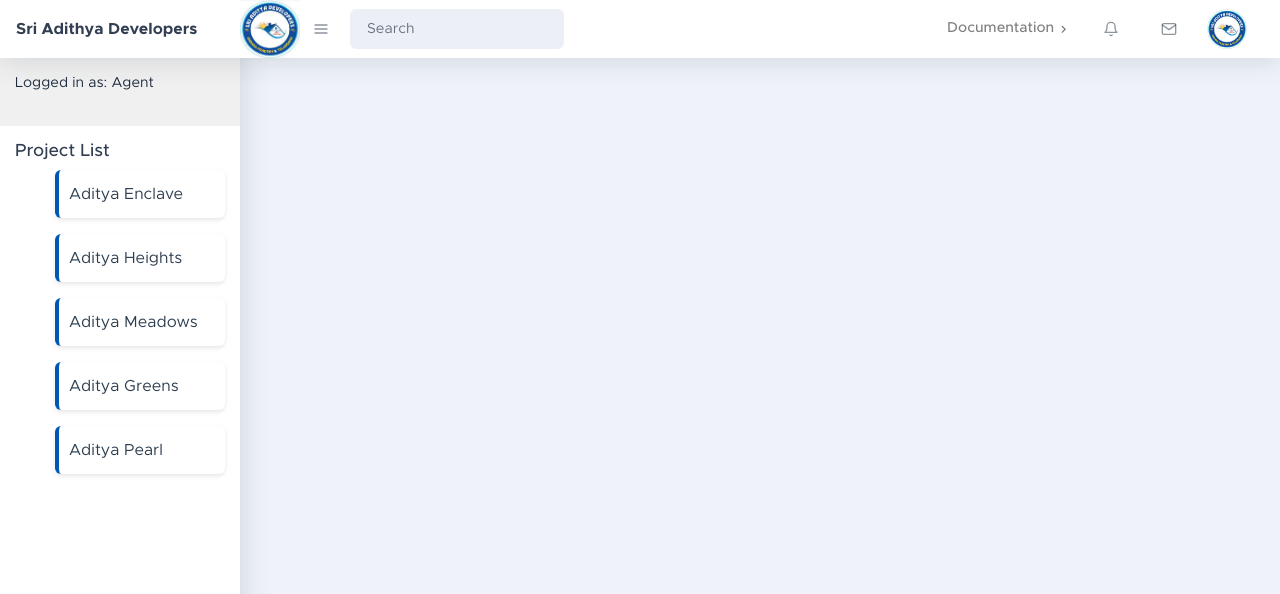
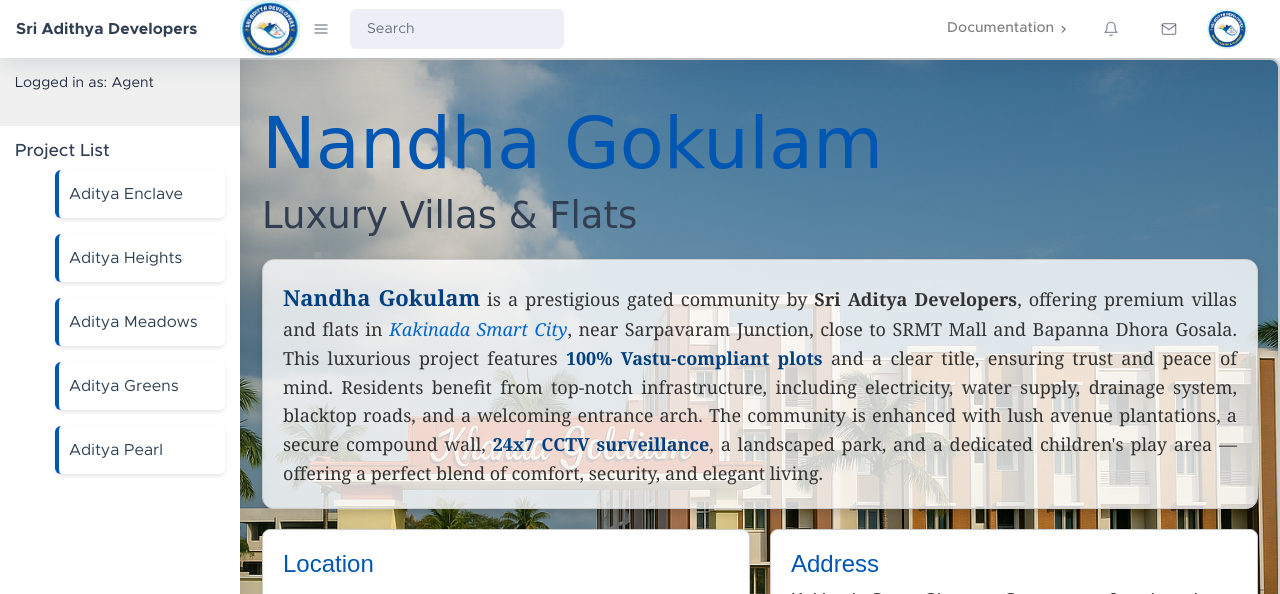
Before and after one commit to atulitha/sriadityadevelopers, a Python web app: template templates/Aditya Heights.html in a window 1280 px wide. Shown: the top 594 px of the page. Run offline with Jinja, Linux system fonts and the light colour scheme; the template is opened without the code that fills it, so the values that code supplies are empty; some libraries are stand-ins or nearby versions.

Commit message:
Enhance Aditya Heights page: improve layout, add content sections, and refine styles for better presentation

```diff
--- a/templates/Aditya Heights.html
+++ b/templates/Aditya Heights.html
@@ -43,7 +43,31 @@
             box-shadow: 0 8px 16px rgba(0, 0, 0, 0.2); /* Enhances shadow for floating effect */
             transition: transform 0.3s ease, box-shadow 0.3s ease; /* Smooth transition */
         }
-      e>
+      .dashboard-content {
+        font-family: Arial, sans-serif;
+        font-size: 18px;
+        color: #333;
+    }
+
+    .dashboard-content h1 {
+        font-size: 32px;
+        color: #0056b3;
+    }
+
+    .dashboard-content p {
+        font-size: 16px;
+        color: #555;
+    }
+        #layoutSidenav_content {
+    width: 80%; /* Adjusts the width of the container */
+    height: auto; /* Makes the height dynamic */
+    margin: 0 auto; /* Centers the container */
+    padding: 20px; /* Adds spacing inside the container */
+    background-color: #f8f9fa; /* Sets the background color */
+    border: 2px solid #ccc; /* Adds a border */
+    border-radius: 10px; /* Rounds the corners */
+    box-shadow: 0 4px 8px rgba(0, 0, 0, 0.2); /* Adds a shadow for depth */
+}
     </style>
 </head>
 <body class="nav-fixed">
@@ -211,7 +235,7 @@
         </li>
     </ul>
 </nav>
-<div id="layoutSidenav" style="display: flex; flex-direction: row; height: 100vh;">
+<div id="layoutSidenav" style="display: flex; flex-direction: row; height: 100vh; width: 100%;">
     <div id="layoutSidenav_nav">
         <nav class="sidenav shadow-right sidenav-light">
             <div class="sidenav-content">
@@ -222,26 +246,63 @@
                     <h5 class="sidenav-title">Project List</h5>
                     <ul class="sidenav-list">
                         <li>
-                            <a  class="sidenav-link">Aditya Enclave</a>
+                            <a class="sidenav-link">Aditya Enclave</a>
                         </li>
                         <li>
-                            <a  class="sidenav-link">Aditya Heights</a>
+                            <a class="sidenav-link">Aditya Heights</a>
                         </li>
                         <li>
-                            <a  class="sidenav-link">Aditya Meadows</a>
+                            <a class="sidenav-link">Aditya Meadows</a>
                         </li>
                         <li>
-                            <a  class="sidenav-link">Aditya Greens</a>
+                            <a class="sidenav-link">Aditya Greens</a>
                         </li>
                         <li>
-                            <a  class="sidenav-link">Aditya Pearl</a>
+                            <a class="sidenav-link">Aditya Pearl</a>
                         </li>
                     </ul>
                 </div>
             </div>
         </nav>
     </div>
-</div>
+    <div id="layoutSidenav_content"
+             style="flex-grow: 1; padding:20px 0px 0px 240px; background: url('assets/img/nandha gokulam .png') no-repeat center center; background-size: cover; display: flex; height: 100%; border: 2px solid #ccc; border-radius: 10px; box-shadow: 0 4px 8px rgba(0, 0, 0, 0.2);">
+            <div style="font-family: Arial, sans-serif; font-size: 18px; color: #333; padding: 20px;">
+                <h1 style="font-size: 72px;font-family:'Brush Script MT', cursive; color: #0056b3;"> Nandha Gokulam </h1>
+                <h3 style="font-family:'Brush Script MT',cursive;font-size:37px;">Luxury Villas & Flats</h3>
+                <p style="font-size: 18px; line-height: 1.6; color: #333; font-family: 'Georgia', serif; text-align: justify; margin: 20px auto; padding: 20px; background-color: rgba(255, 255, 255, 0.8); border: 1px solid #ccc; border-radius: 12px; box-shadow: 0 4px 8px rgba(0, 0, 0, 0.15); max-width: 1200px;">
+                    <strong style="font-size: 22px; color: #004080;">Nandha Gokulam</strong> is a prestigious gated
+                    community by <strong>Sri Aditya Developers</strong>, offering premium villas and flats in <em
+                        style="color: #0066cc;">Kakinada Smart City</em>, near Sarpavaram Junction, close to SRMT Mall and
+                    Bapanna Dhora Gosala. This luxurious project features <strong style="color: #004080;">100%
+                    Vastu-compliant plots</strong> and a clear title, ensuring trust and peace of mind.
+                    Residents benefit from top-notch infrastructure, including electricity, water supply, drainage system,
+                    blacktop roads, and a welcoming entrance arch. The community is enhanced with lush avenue plantations, a
+                    secure compound wall, <strong style="color: #004080;">24x7 CCTV surveillance</strong>, a landscaped
+                    park, and a dedicated children's play area — offering a perfect blend of comfort, security, and elegant
+                    living.
+                </p>
+                <div style="display: flex; gap: 20px; margin-top: 20px;">
+                    <!-- Location Card -->
+                    <div class="card" style="flex: 1; border: 1px solid #ccc; border-radius: 8px; box-shadow: 0 2px 4px rgba(0, 0, 0, 0.1); padding: 20px; background-color: #fff;">
+                        <h3 style="font-size: 24px; color: #0056b3;">Location</h3>
+                        <iframe
+                            src="https://www.google.com/maps/embed?pb=!1m18!1m12!1m3!1d6905.643000195636!2d82.23717283978114!3d16.999522345392645!2m3!1f0!2f0!3f0!3m2!1i1024!2i768!4f13.1!3m3!1m2!1s0x3a3829007b6efee9%3A0x68225239feda0a3f!2sNANDA%20GOKULAM!5e1!3m2!1sen!2sin!4v1750762893872!5m2!1sen!2sin"
+                            width="100%"
+                            height="150"
+                            style="border: 0; border-radius: 8px; margin-top: 10px;"
+                            allowfullscreen=""
+                            loading="lazy"
+                        ></iframe>
+                    </div>
+                    <!-- Address Card -->
+                    <div class="card" style="flex: 1; border: 1px solid #ccc; border-radius: 8px; box-shadow: 0 2px 4px rgba(0, 0, 0, 0.1); padding: 20px; background-color: #fff;">
+                        <h3 style="font-size: 24px; color: #0056b3;">Address</h3>
+                        <p style="font-size: 18px; color: #333;"> Kakinada Smart City, near Sarpavaram Junction, close to SRMT Mall and Bapanna Dhora Gosala.</p>
+                    </div>
+                </div>
+            </div>
+        </div>
 <script src="https://code.jquery.com/jquery-3.4.1.min.js" crossorigin="anonymous"></script>
 <script src="https://stackpath.bootstrapcdn.com/bootstrap/4.3.1/js/bootstrap.bundle.min.js"
         crossorigin="anonymous"></script>
```
Also changed, not shown: static/assets/img/nandha gokulam .png (added).
